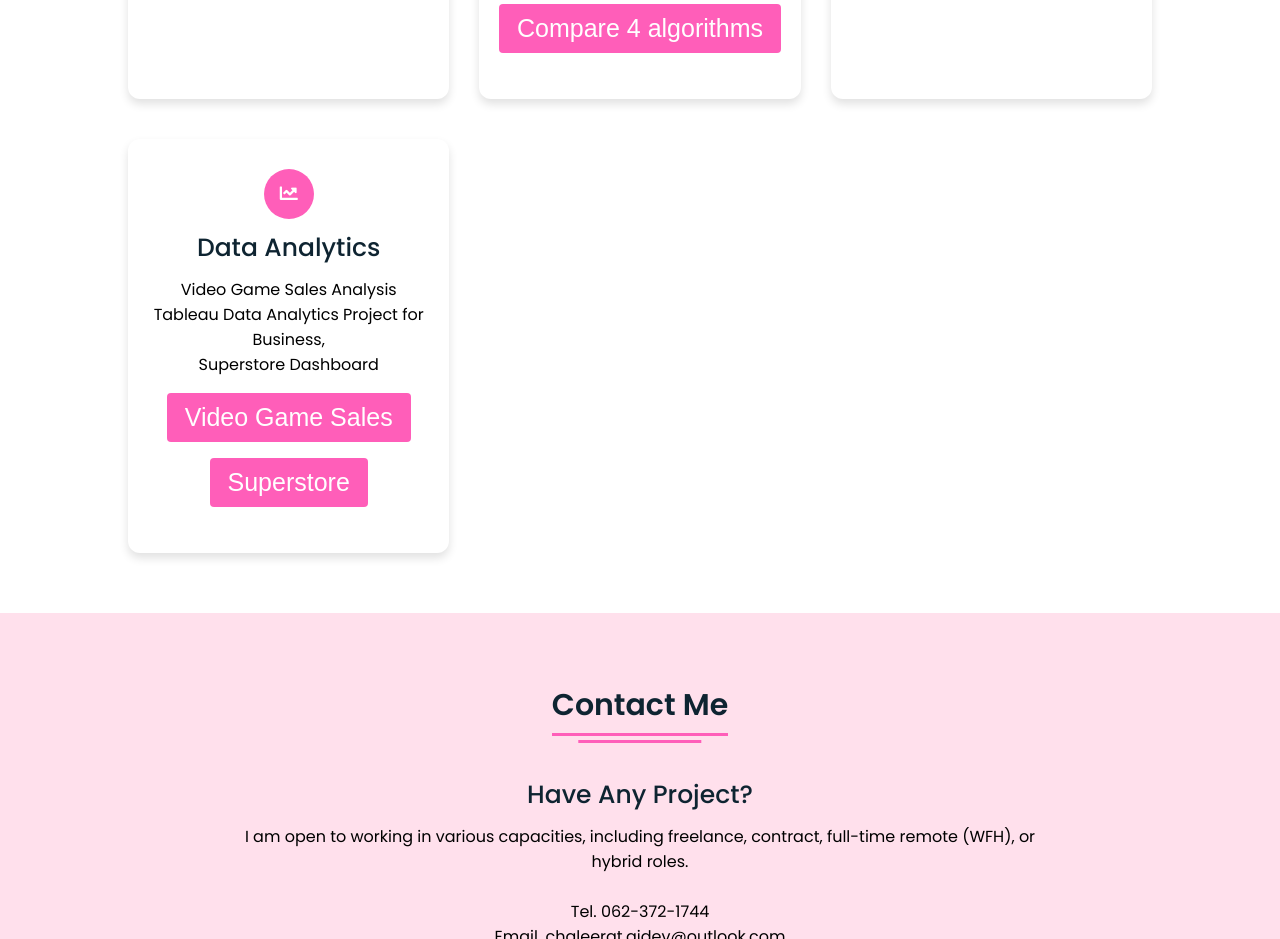
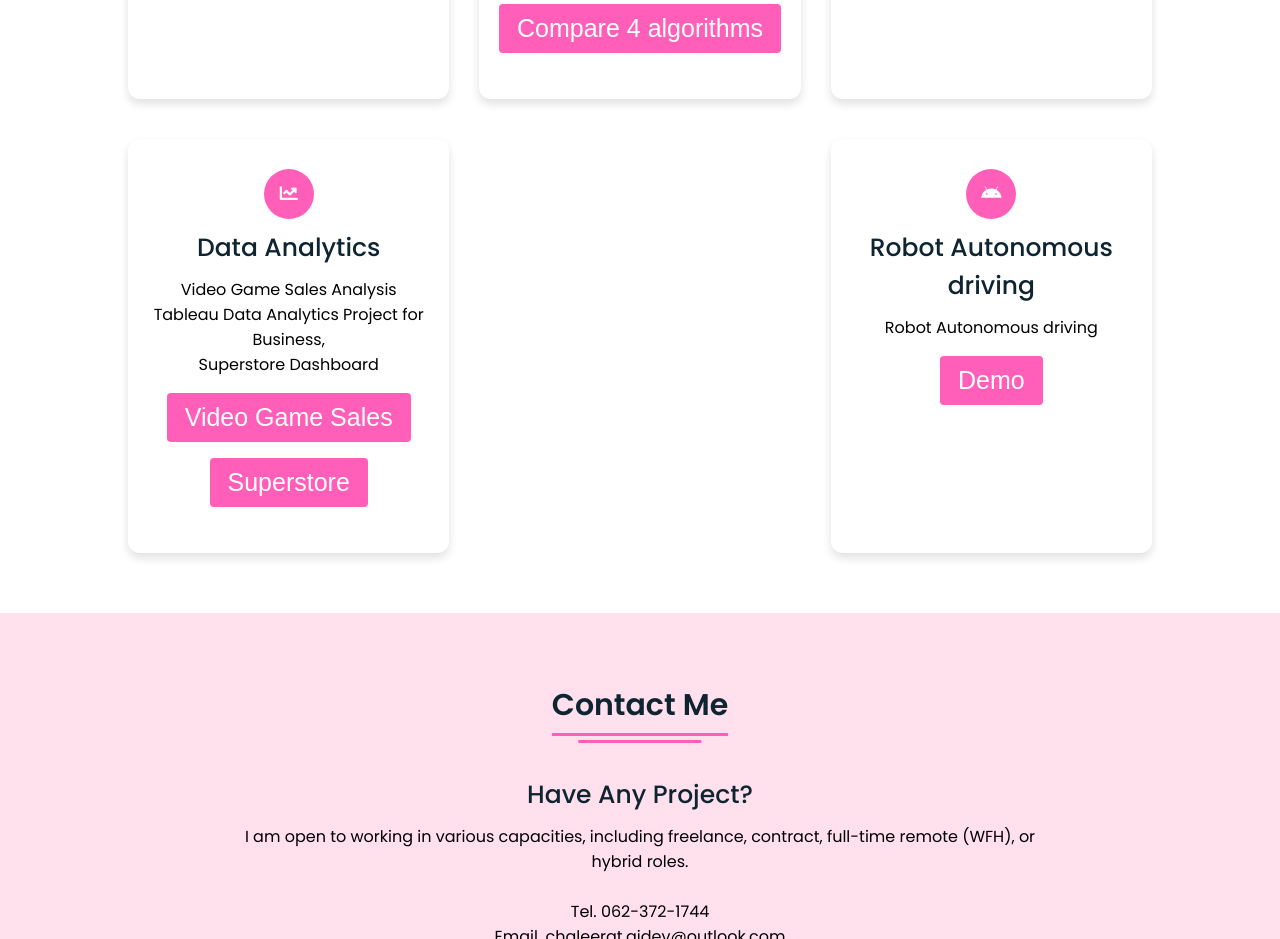
Before and after one commit to noonmd/noonmd.github.io, a plain HTML site: page index.html in a window 1280 px wide. Shown: the part 3300-4239 px from the top of the page. Drawn offline with Linux system fonts and the light colour scheme.

Commit message:
Update Robot in index.html

```diff
--- a/index.html
+++ b/index.html
@@ -270,6 +270,18 @@
             </a>
         </div>
           </div>
+          <div class="box">
+            <div class="icon">
+              <i class="fab fa-android"></i>
+            </div>
+            <div class="topic">Robot Autonomous driving</div>
+            <p>Robot  Autonomous driving<br/></p>
+            <div class="button">
+              <a href="https://www.canva.com/design/DAGH5Jl45cU/6RGXyxIrSjya-8lsWbYYrw/view?utm_content=DAGH5Jl45cU&utm_campaign=designshare&utm_medium=link&utm_source=editor" >
+              <button>Demo</button>
+              </a>
+            </div>
+          </div>
         </div>
       </div>
     </section>
```
